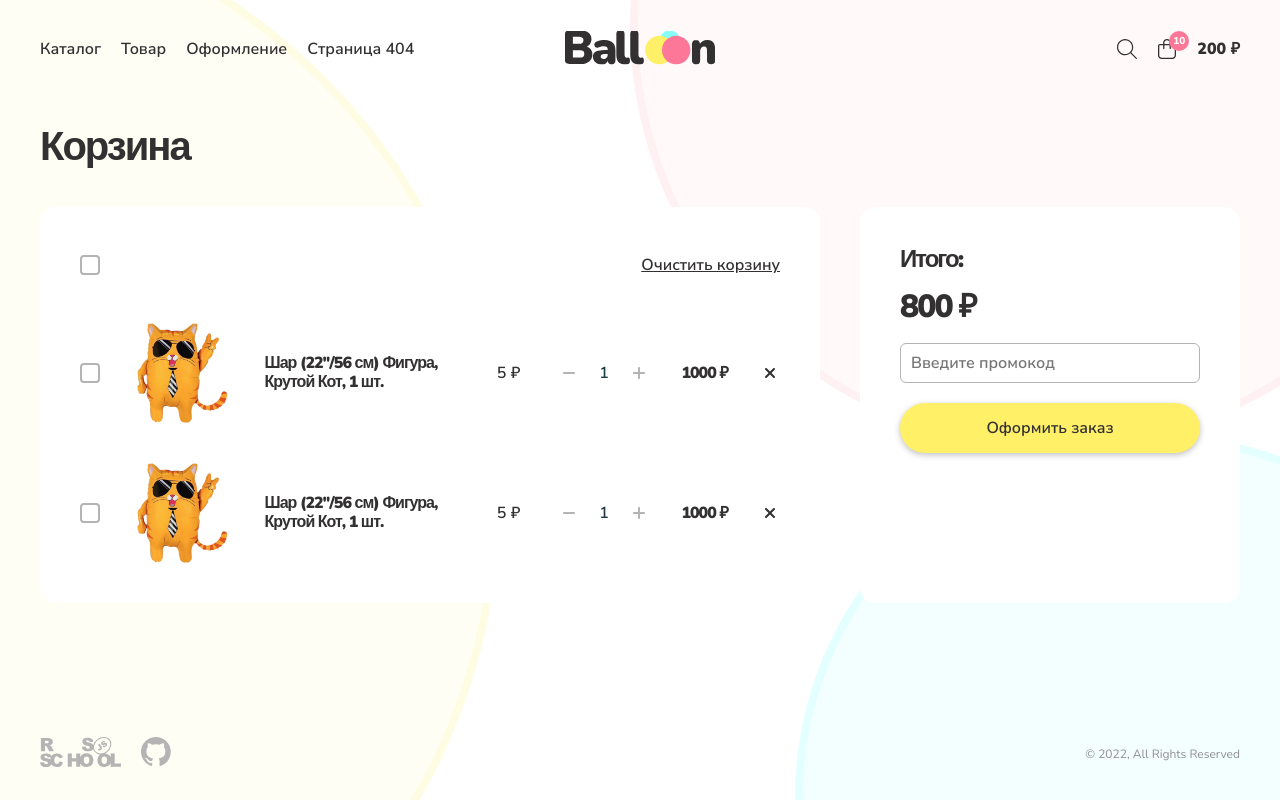
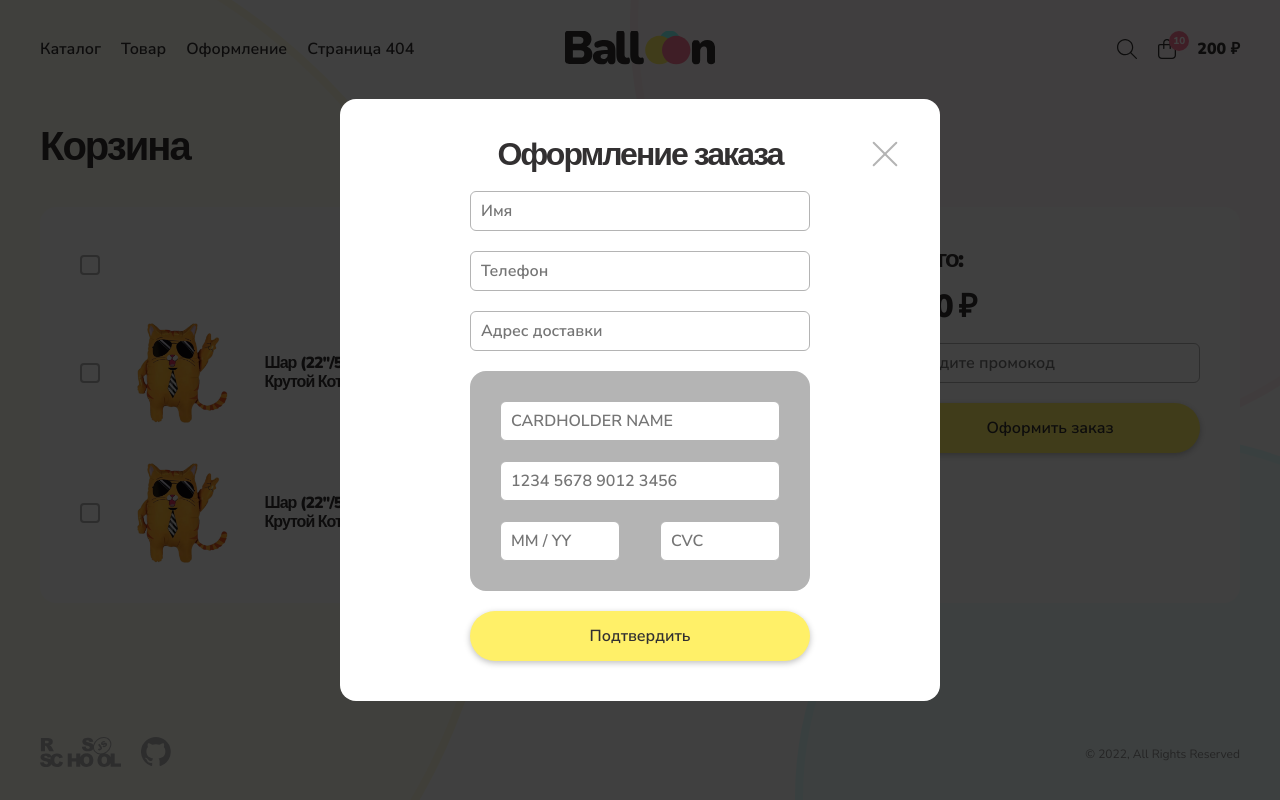
Before and after one commit to izmailowAlex/balloon-store, a React (Create React App) app: page /cart in a window 1280 px wide. Both pictures are taken after a click on the button "Оформить заказ". Built offline with nearby package versions, Linux system fonts and the light colour scheme.

Commit message:
feat: show popup window from cart component

```diff
--- a/src/components/Main/Cart/Cart.js
+++ b/src/components/Main/Cart/Cart.js
@@ -1,10 +1,13 @@
-import './Cart.css';
+import { useState } from "react";
 import Button from "../../UI/Button/Button";
 import Input from "../../UI/Input/Input";
 import Checkbox from "../../UI/Checkbox/Checkbox";
 import Product from "./Product/Product";
+import Checkout from "../Checkout/Checkout";
+import './Cart.css';
 
 function Cart() {
+  const [popupWindow, setPopupWindow] = useState(false);
   return (
     <div className="cart">
       <h2 className="cart__title">Корзина</h2>
@@ -41,9 +44,14 @@ function Cart() {
           <h3 className="cart__summary-title">Итого:</h3>
           <p className="cart__amount">800</p>
           <Input className="cart__promocode" name="promocode" placeholder="Введите промокод" maxlength={8}/>
-          <Button className="cart__checkout" button={true}>Оформить заказ</Button>
+          <Button
+            className="cart__checkout"
+            button={true}
+            onClick={() => setPopupWindow(true) }
+          >Оформить заказ</Button>
         </div>
       </div>
+      {popupWindow ? <Checkout setPopupWindow={setPopupWindow}/> : ""}
     </div>
   );
 }
--- a/src/components/Main/Checkout/Checkout.js
+++ b/src/components/Main/Checkout/Checkout.js
@@ -2,7 +2,7 @@ import './Checkout.css';
 import Input from "../../UI/Input/Input";
 import Button from "../../UI/Button/Button";
 
-function Checkout() {
+function Checkout({setPopupWindow}) {
   return (
     <div className="checkout">
       <div className="checkout__form">
@@ -20,7 +20,7 @@ function Checkout() {
             </div>
           </div>
         </div>
-        <button className="checkout__button-close"></button>
+        <button className="checkout__button-close" onClick={() => {setPopupWindow(false)}}></button>
         <Button className="checkout__button-confirm" button={true}>Подтвердить</Button>
       </div>
     </div>
```
